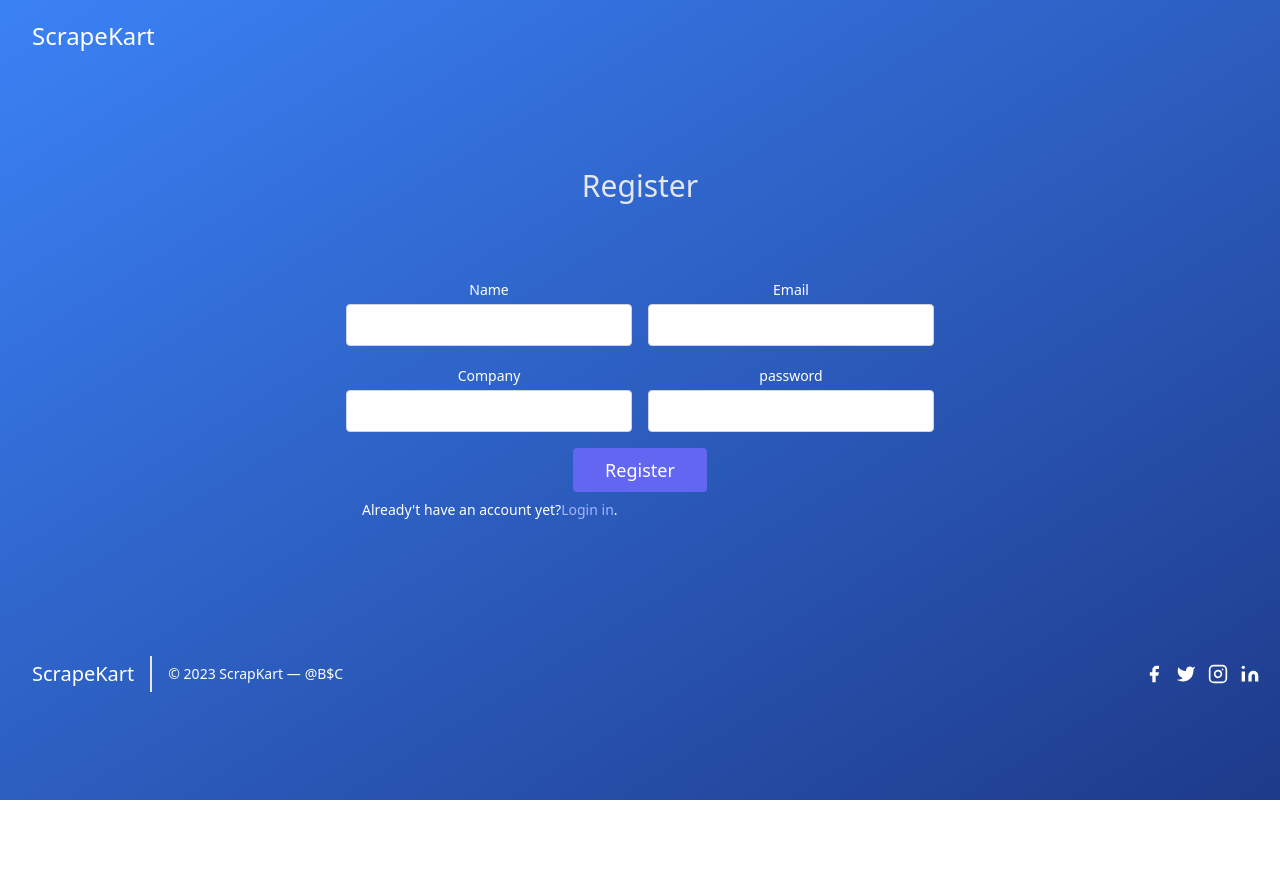
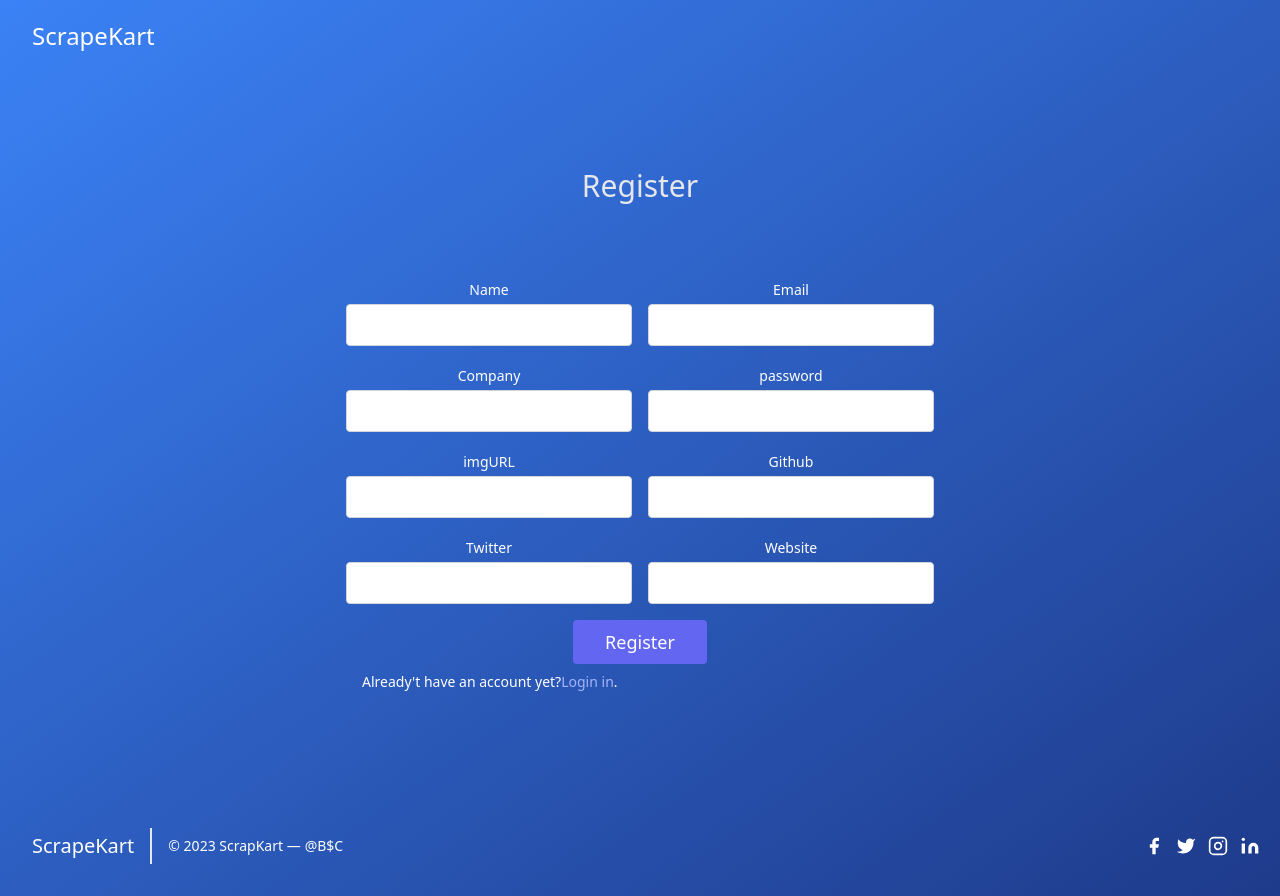
Before and after one commit to alokVerma749/scrapcard-frontend, a React (Create React App) app: page /registration in a window 1280 px wide. Before the commit the page ends 800 px from the top, so only its background shows below. Built offline with nearby package versions, Linux system fonts and the light colour scheme.

Commit message:
updated registration entries

```diff
--- a/src/components/profileComponent/Hero.js
+++ b/src/components/profileComponent/Hero.js
@@ -9,7 +9,7 @@ const Hero = () => {
                     <p className="mb-8 md:text-lg leading-relaxed">To unleash the full potential of our LinkedIn Scraper Extraordinaire, simply enter the LinkedIn URL you wish to mine below. Whether it's for market research, talent acquisition, or networking intelligence, let ScrapeKart be your guide through the vast landscape of LinkedIn. Type the LinkedIn URL into the box below and let the scraping adventure begin!.</p>
                     <div className="flex w-full md:justify-start justify-center items-end">
                         <div className="relative mr-4 md:w-full lg:w-full xl:w-1/2 w-2/4">
-                            <label for="hero-field" className="leading-7 text-sm ">Linkedin URL</label>
+                            <label htmlFor="hero-field" className="leading-7 text-sm ">Linkedin URL</label>
                             <input type="text" id="hero-field" name="hero-field" className="w-full bg-gray-100 rounded border bg-opacity-50 border-gray-300 focus:ring-2 focus:ring-indigo-200 focus:bg-transparent focus:border-indigo-500 text-base outline-none tpy-1 px-3 leading-8 transition-colors duration-200 ease-in-out md:h-11" />
                         </div>
                         <button className="inline-flex text-white bg-indigo-500 border-0 py-2 px-6 focus:outline-none hover:bg-indigo-600 rounded md:text-lg max-h-11 text-sm ">Get it scrapped</button>
--- a/src/components/profileComponent/ProfileBox.js
+++ b/src/components/profileComponent/ProfileBox.js
@@ -1,31 +1,32 @@
-import React from 'react'
 
-const ProfileBox = () => {
+const ProfileBox = ({ data }) => {
+    const { name, email, imgURL, company, githubLink, twitterLink, website } = data;
     return (
         <div className="flex flex-col justify-center max-w-xs p-6 shadow-md rounded-xl sm:px-12 bg-gray-50 text-gray-800">
-            <img src="https://source.unsplash.com/150x150/?portrait?3" alt="" className="w-32 h-32 mx-auto rounded-full bg-gray-500 aspect-square" />
+            <img src={imgURL} alt="" className="w-32 h-32 mx-auto rounded-full bg-gray-500 aspect-square" />
             <div className="space-y-4 text-center divide-y divide-gray-300">
                 <div className="my-2 space-y-1">
-                    <h2 className="text-xl font-semibold sm:text-2xl">Leroy Jenkins</h2>
+                    <h2 className="text-xl font-semibold sm:text-2xl">{name}</h2>
                     <p className="px-5 text-xs sm:text-base text-gray-600">Full-stack developer</p>
+                    <p className="px-5 text-xs sm:text-base text-gray-600">{company}</p>
                 </div>
                 <div className="flex justify-center pt-2 space-x-4 align-center">
-                    <a rel="noopener noreferrer" href="#" aria-label="GitHub" className="p-2 rounded-md text-gray-800 hover:text-indigo-600">
+                    <a rel="noopener noreferrer" href={githubLink} target="_blank" aria-label="GitHub" className="p-2 rounded-md text-gray-800 hover:text-indigo-600">
                         <svg viewBox="0 0 496 512" xmlns="http://www.w3.org/2000/svg" className="w-4 h-4 fill-current">
                             <path d="M165.9 397.4c0 2-2.3 3.6-5.2 3.6-3.3.3-5.6-1.3-5.6-3.6 0-2 2.3-3.6 5.2-3.6 3-.3 5.6 1.3 5.6 3.6zm-31.1-4.5c-.7 2 1.3 4.3 4.3 4.9 2.6 1 5.6 0 6.2-2s-1.3-4.3-4.3-5.2c-2.6-.7-5.5.3-6.2 2.3zm44.2-1.7c-2.9.7-4.9 2.6-4.6 4.9.3 2 2.9 3.3 5.9 2.6 2.9-.7 4.9-2.6 4.6-4.6-.3-1.9-3-3.2-5.9-2.9zM244.8 8C106.1 8 0 113.3 0 252c0 110.9 69.8 205.8 169.5 239.2 12.8 2.3 17.3-5.6 17.3-12.1 0-6.2-.3-40.4-.3-61.4 0 0-70 15-84.7-29.8 0 0-11.4-29.1-27.8-36.6 0 0-22.9-15.7 1.6-15.4 0 0 24.9 2 38.6 25.8 21.9 38.6 58.6 27.5 72.9 20.9 2.3-16 8.8-27.1 16-33.7-55.9-6.2-112.3-14.3-112.3-110.5 0-27.5 7.6-41.3 23.6-58.9-2.6-6.5-11.1-33.3 2.6-67.9 20.9-6.5 69 27 69 27 20-5.6 41.5-8.5 62.8-8.5s42.8 2.9 62.8 8.5c0 0 48.1-33.6 69-27 13.7 34.7 5.2 61.4 2.6 67.9 16 17.7 25.8 31.5 25.8 58.9 0 96.5-58.9 104.2-114.8 110.5 9.2 7.9 17 22.9 17 46.4 0 33.7-.3 75.4-.3 83.6 0 6.5 4.6 14.4 17.3 12.1C428.2 457.8 496 362.9 496 252 496 113.3 383.5 8 244.8 8zM97.2 352.9c-1.3 1-1 3.3.7 5.2 1.6 1.6 3.9 2.3 5.2 1 1.3-1 1-3.3-.7-5.2-1.6-1.6-3.9-2.3-5.2-1zm-10.8-8.1c-.7 1.3.3 2.9 2.3 3.9 1.6 1 3.6.7 4.3-.7.7-1.3-.3-2.9-2.3-3.9-2-.6-3.6-.3-4.3.7zm32.4 35.6c-1.6 1.3-1 4.3 1.3 6.2 2.3 2.3 5.2 2.6 6.5 1 1.3-1.3.7-4.3-1.3-6.2-2.2-2.3-5.2-2.6-6.5-1zm-11.4-14.7c-1.6 1-1.6 3.6 0 5.9 1.6 2.3 4.3 3.3 5.6 2.3 1.6-1.3 1.6-3.9 0-6.2-1.4-2.3-4-3.3-5.6-2z"></path>
                         </svg>
                     </a>
-                    <a rel="noopener noreferrer" href="#" aria-label="Dribble" className="p-2 rounded-md text-gray-800 hover:text-indigo-600">
+                    <a rel="noopener noreferrer" href={website} target="_blank" aria-label="Dribble" className="p-2 rounded-md text-gray-800 hover:text-indigo-600">
                         <svg viewBox="0 0 512 512" xmlns="http://www.w3.org/2000/svg" className="w-4 h-4 fill-current">
                             <path d="M256 8C119.252 8 8 119.252 8 256s111.252 248 248 248 248-111.252 248-248S392.748 8 256 8zm163.97 114.366c29.503 36.046 47.369 81.957 47.835 131.955-6.984-1.477-77.018-15.682-147.502-6.818-5.752-14.041-11.181-26.393-18.617-41.614 78.321-31.977 113.818-77.482 118.284-83.523zM396.421 97.87c-3.81 5.427-35.697 48.286-111.021 76.519-34.712-63.776-73.185-116.168-79.04-124.008 67.176-16.193 137.966 1.27 190.061 47.489zm-230.48-33.25c5.585 7.659 43.438 60.116 78.537 122.509-99.087 26.313-186.36 25.934-195.834 25.809C62.38 147.205 106.678 92.573 165.941 64.62zM44.17 256.323c0-2.166.043-4.322.108-6.473 9.268.19 111.92 1.513 217.706-30.146 6.064 11.868 11.857 23.915 17.174 35.949-76.599 21.575-146.194 83.527-180.531 142.306C64.794 360.405 44.17 310.73 44.17 256.323zm81.807 167.113c22.127-45.233 82.178-103.622 167.579-132.756 29.74 77.283 42.039 142.053 45.189 160.638-68.112 29.013-150.015 21.053-212.768-27.882zm248.38 8.489c-2.171-12.886-13.446-74.897-41.152-151.033 66.38-10.626 124.7 6.768 131.947 9.055-9.442 58.941-43.273 109.844-90.795 141.978z"></path>
                         </svg>
                     </a>
-                    <a rel="noopener noreferrer" href="#" aria-label="Twitter" className="p-2 rounded-md text-gray-800 hover:text-indigo-600">
+                    <a rel="noopener noreferrer" href={twitterLink} target="_blank" aria-label="Twitter" className="p-2 rounded-md text-gray-800 hover:text-indigo-600">
                         <svg viewBox="0 0 512 512" xmlns="http://www.w3.org/2000/svg" className="w-4 h-4 fill-current">
                             <path d="M459.37 151.716c.325 4.548.325 9.097.325 13.645 0 138.72-105.583 298.558-298.558 298.558-59.452 0-114.68-17.219-161.137-47.106 8.447.974 16.568 1.299 25.34 1.299 49.055 0 94.213-16.568 130.274-44.832-46.132-.975-84.792-31.188-98.112-72.772 6.498.974 12.995 1.624 19.818 1.624 9.421 0 18.843-1.3 27.614-3.573-48.081-9.747-84.143-51.98-84.143-102.985v-1.299c13.969 7.797 30.214 12.67 47.431 13.319-28.264-18.843-46.781-51.005-46.781-87.391 0-19.492 5.197-37.36 14.294-52.954 51.655 63.675 129.3 105.258 216.365 109.807-1.624-7.797-2.599-15.918-2.599-24.04 0-57.828 46.782-104.934 104.934-104.934 30.213 0 57.502 12.67 76.67 33.137 23.715-4.548 46.456-13.32 66.599-25.34-7.798 24.366-24.366 44.833-46.132 57.827 21.117-2.273 41.584-8.122 60.426-16.243-14.292 20.791-32.161 39.308-52.628 54.253z"></path>
                         </svg>
                     </a>
-                    <a rel="noopener noreferrer" href="#" aria-label="Email" className="p-2 rounded-md text-gray-800 hover:text-indigo-600">
+                    <a rel="noopener noreferrer" href={email} target="_blank" aria-label="Email" className="p-2 rounded-md text-gray-800 hover:text-indigo-600">
                         <svg viewBox="0 0 512 512" xmlns="http://www.w3.org/2000/svg" className="w-4 h-4 fill-current">
                             <path d="M464 64H48C21.49 64 0 85.49 0 112v288c0 26.51 21.49 48 48 48h416c26.51 0 48-21.49 48-48V112c0-26.51-21.49-48-48-48zm0 48v40.805c-22.422 18.259-58.168 46.651-134.587 106.49-16.841 13.247-50.201 45.072-73.413 44.701-23.208.375-56.579-31.459-73.413-44.701C106.18 199.465 70.425 171.067 48 152.805V112h416zM48 400V214.398c22.914 18.251 55.409 43.862 104.938 82.646 21.857 17.205 60.134 55.186 103.062 54.955 42.717.231 80.509-37.199 103.053-54.947 49.528-38.783 82.032-64.401 104.947-82.653V400H48z"></path>
                         </svg>
--- a/src/page/Hero.js
+++ b/src/page/Hero.js
@@ -12,7 +12,6 @@ const Hero = () => {
     const authenticate = async () => {
         try {
             const response = await axios.get("http://localhost:8080/api/v1/auth/read_token", { withCredentials: true })
-            console.log(response);
             if (response.status === 200) {
                 navigate('/profile')
             }
--- a/src/page/Registration.js
+++ b/src/page/Registration.js
@@ -10,7 +10,11 @@ const Registration = () => {
         name: '',
         email: '',
         company: '',
-        password: ''
+        password: '',
+        imgURL: '',
+        githubLink: '',
+        twitterLink: '',
+        website: ''
     })
 
     const navigate = useNavigate();
@@ -109,6 +113,46 @@ const Registration = () => {
                                     type="password" id="password" name="password" className="w-full bg-opacity-50 rounded border border-gray-300 focus:border-indigo-500 focus:bg-white focus:ring-2 focus:ring-indigo-200 text-base outline-none text-gray-700 py-1 px-3 leading-8 transition-colors duration-200 ease-in-out" />
                             </div>
                         </div>
+                        <div className="p-2 md:w-1/2">
+                            <div className="relative">
+                                <label htmlFor="profile-pic" className="leading-7 text-sm">imgURL</label>
+                                <input value={userData.imgURL} onChange={(e) => setUserData({
+                                    ...userData,
+                                    imgURL: e.target.value
+                                })}
+                                    type="text" id="profile-pic" name="profile-pic" className="w-full bg-opacity-50 rounded border border-gray-300 focus:border-indigo-500 focus:bg-white focus:ring-2 focus:ring-indigo-200 text-base outline-none text-gray-700 py-1 px-3 leading-8 transition-colors duration-200 ease-in-out" />
+                            </div>
+                        </div>
+                        <div className="p-2 md:w-1/2">
+                            <div className="relative">
+                                <label htmlFor="githubLink" className="leading-7 text-sm">Github</label>
+                                <input value={userData.githubLink} onChange={(e) => setUserData({
+                                    ...userData,
+                                    githubLink: e.target.value
+                                })}
+                                    type="text" id="githubLink" name="githubLink" className="w-full bg-opacity-50 rounded border border-gray-300 focus:border-indigo-500 focus:bg-white focus:ring-2 focus:ring-indigo-200 text-base outline-none text-gray-700 py-1 px-3 leading-8 transition-colors duration-200 ease-in-out" />
+                            </div>
+                        </div>
+                        <div className="p-2 md:w-1/2">
+                            <div className="relative">
+                                <label htmlFor="twitterLink" className="leading-7 text-sm">Twitter</label>
+                                <input value={userData.twitterLink} onChange={(e) => setUserData({
+                                    ...userData,
+                                    twitterLink: e.target.value
+                                })}
+                                    type="text" id="twitterLink" name="twitterLink" className="w-full bg-opacity-50 rounded border border-gray-300 focus:border-indigo-500 focus:bg-white focus:ring-2 focus:ring-indigo-200 text-base outline-none text-gray-700 py-1 px-3 leading-8 transition-colors duration-200 ease-in-out" />
+                            </div>
+                        </div>
+                        <div className="p-2 md:w-1/2">
+                            <div className="relative">
+                                <label htmlFor="website" className="leading-7 text-sm">Website</label>
+                                <input value={userData.website} onChange={(e) => setUserData({
+                                    ...userData,
+                                    website: e.target.value
+                                })}
+                                    type="text" id="website" name="website" className="w-full bg-opacity-50 rounded border border-gray-300 focus:border-indigo-500 focus:bg-white focus:ring-2 focus:ring-indigo-200 text-base outline-none text-gray-700 py-1 px-3 leading-8 transition-colors duration-200 ease-in-out" />
+                            </div>
+                        </div>
                         <div className="p-2 w-full">
                             <button type='submit' className="flex mx-auto text-white bg-indigo-500 border-0 py-2 px-8 focus:outline-none hover:bg-indigo-600 rounded text-lg">Register</button>
                         </div>
--- a/src/page/userProfile/Profile.js
+++ b/src/page/userProfile/Profile.js
@@ -2,7 +2,7 @@ import ProfileBox from '../../components/profileComponent/ProfileBox'
 import History from '../../components/profileComponent/History'
 import Hero from '../../components/profileComponent/Hero';
 
-import { useEffect } from 'react'
+import { useEffect, useState } from 'react'
 
 import { ToastContainer, toast } from 'react-toastify';
 import 'react-toastify/dist/ReactToastify.css';
@@ -10,6 +10,14 @@ import { useNavigate } from 'react-router-dom';
 import axios from 'axios';
 
 const Profile = () => {
+    const [userinfo, setUserinfo] = useState({
+        name: "",
+        email: "",
+        imgUrl: "",
+        githubLink: "",
+        twitterLink: "",
+        website: ""
+    })
     useEffect(() => {
         fetchData();
     }, [])
@@ -18,14 +26,8 @@ const Profile = () => {
 
     const fetchData = async () => {
         try {
-            const response = await fetch('http://localhost:8080/api/v1/user/userinfo', {
-                method: 'GET',
-                headers: {
-                    // 'Authorization': `Bearer ${token}`,
-                    'Content-Type': 'application/json',
-                },
-                credentials: 'include',
-            })
+            const response = await axios.get('http://localhost:8080/api/v1/user/userinfo', { withCredentials: true })
+            setUserinfo(response.data)
             // Toasts
             if (response.status === 200) {
                 toast.success('Welcome onBoard', {
@@ -70,7 +72,6 @@ const Profile = () => {
     const logout = async () => {
         try {
             const response = await axios.get('http://localhost:8080/api/v1/auth/logout', { withCredentials: true })
-            console.log(response);
             if (response.status === 200) {
                 toast.success('Logged out', {
                     position: "top-right",
@@ -105,7 +106,7 @@ const Profile = () => {
             <ToastContainer />
             <div className='flex flex-col md:flex-row justify-evenly items-center md:items-start space-y-5 md:space-y-5 '>
                 <History />
-                <ProfileBox />
+                <ProfileBox data={userinfo} />
             </div>
             <Hero />
             <button onClick={(logout)} className="inline-flex text-white bg-red-500 border-0 py-2 px-6 focus:outline-none hover:bg-white hover:text-red-500 rounded text-lg">Logout</button>
```
